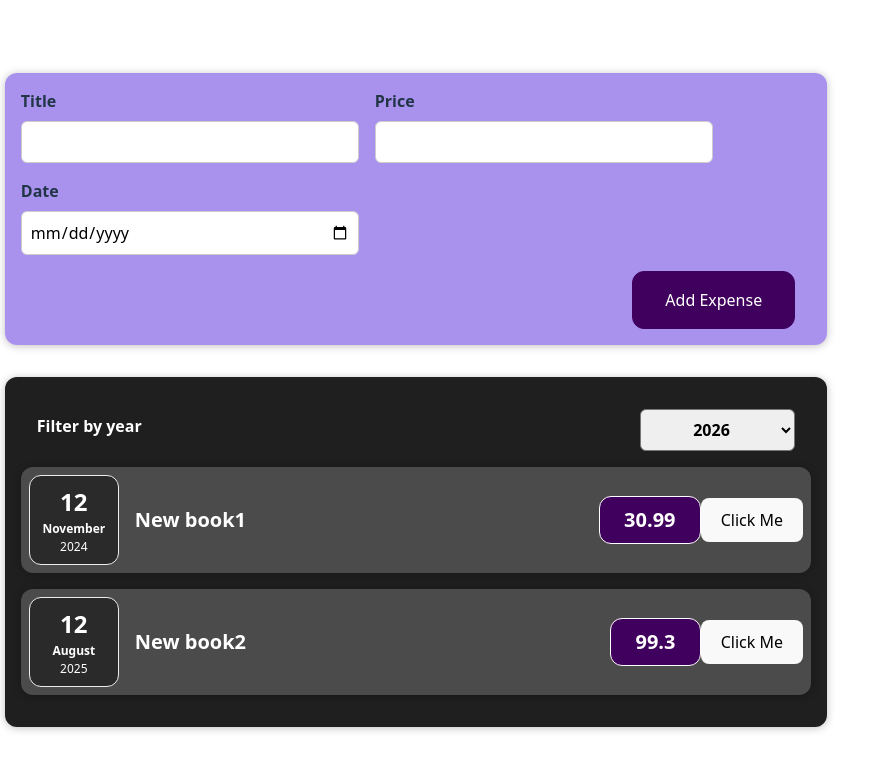
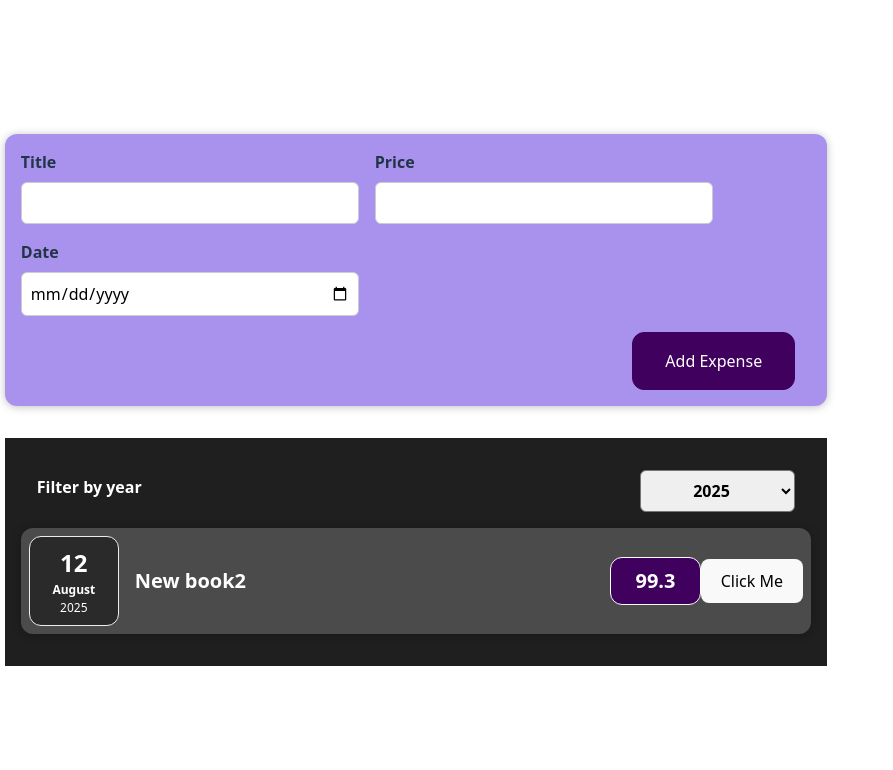
Before and after one commit to AkselMuur/React, a React (Vite) app in the folder react-project/: page / in a window 1280 px wide. Shown: the top 770 px of the page, without its empty margins (0-893 px from the left). Built offline with nearby package versions, Linux system fonts and the light colour scheme.

Commit message:
Ülesanne 5 - aasta filter

```diff
--- a/react-project/src/App.jsx
+++ b/react-project/src/App.jsx
@@ -1,11 +1,14 @@
+import { useState } from 'react'
 import Expenses from "./components/Expenses/Expenses.jsx";
 import NewExpense from "./components/NewExpense/NewExpense.jsx";
 
 const App = () => {
+  const [filteredYear, setFilteredYear] = useState("2025");
+
   const expenses = [
     {
       id:100,
-      date: new Date(2024, 10, 12),
+      date: new Date(2027, 10, 12),
       title: "New book1",
       price: 30.99,
     },
@@ -15,17 +18,32 @@ const App = () => {
       title: "New book2",
       price: 99.3,
     },
+    {
+      id:102,
+      date: new Date(2026, 7, 12),
+      title: "New bag",
+      price: 9.3,
+    },
   ];
-const addExpenseHandler=(expense)=> {
-  console.log('In app.jsx')
-  console.log(expense)
-}
 
+  const addExpenseHandler = (expense) => {
+    console.log('In app.jsx');
+    console.log(expense);
+  };
+
+  const filterChangeHandler = (selectedYear) => {
+    setFilteredYear(selectedYear);
+  };
 
   return (
     <div className="App">
-      <NewExpense onAddExpense={addExpenseHandler}></NewExpense>
-      <Expenses expenses={expenses} />
+      <NewExpense onAddExpense={addExpenseHandler} />
+
+      <Expenses
+        expenses={expenses}
+        selected={filteredYear}
+        onChangeFilter={filterChangeHandler}
+      />
     </div>
   );
 };
--- a/react-project/src/components/Expenses/Expenses.jsx
+++ b/react-project/src/components/Expenses/Expenses.jsx
@@ -1,31 +1,39 @@
-import ExpenseItem from "./ExpenseItem.jsx";
-import "./Expenses.css";
-import Card from "../UI/Card.jsx";
-import "./ExpenseDate.css";
-import {useState} from "react"
-import ExpensesFilter from './ExpensesFilter.jsx'
-
+import React from 'react';
+import ExpensesFilter from './ExpensesFilter';
+import ExpenseItem from './ExpenseItem';
+import './Expenses.css';
 
 const Expenses = (props) => {
-const [filteredYear, setFilteredYear] = useState('2026')
+    console.log("Selected year:", props.selected);
+    console.log("All expenses:", props.expenses);
 
-const filterChangeHandler = (selectedYear) => {
-  //console.log(selectedYear)
-  setFilteredYear(selectedYear)
-}
+    // Filtreerime andmed
+    const filteredExpenses = props.expenses.filter((expense) => {
+        return expense.date.getFullYear().toString() === props.selected;
+    });
+
+    console.log("Filtered expenses:", filteredExpenses);
 
     return (
-    <Card className="expenses">
-      <ExpensesFilter selected={filteredYear} onChangeFilter={filterChangeHandler}/>
-      {props.expenses.map((expense) => (
+        <div className="expenses">
+            <ExpensesFilter
+                selected={props.selected}
+                onChangeFilter={props.onChangeFilter}
+            />
+
+            {filteredExpenses.length === 0 && <p>No expenses found.</p>}
+
+            {filteredExpenses.length > 0 &&
+                filteredExpenses.map((expense) => (
                     <ExpenseItem
                         key={expense.id}
                         title={expense.title}
                         price={expense.price}
                         date={expense.date}
                     />
-      ))}
-    </Card>
+                ))
+            }
+        </div>
     );
 };
 
```
Lines whose indentation alone changed are shown as unchanged.
